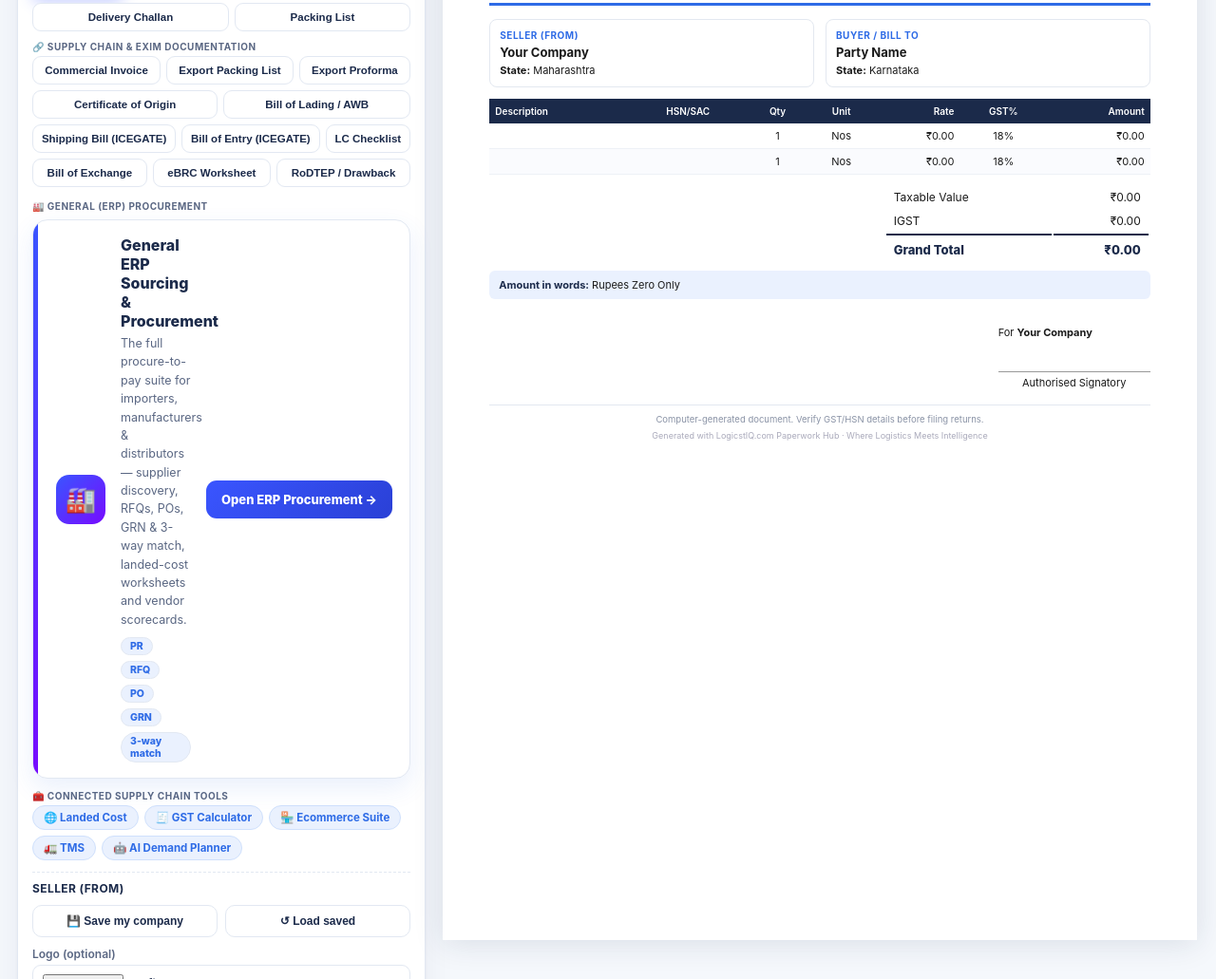
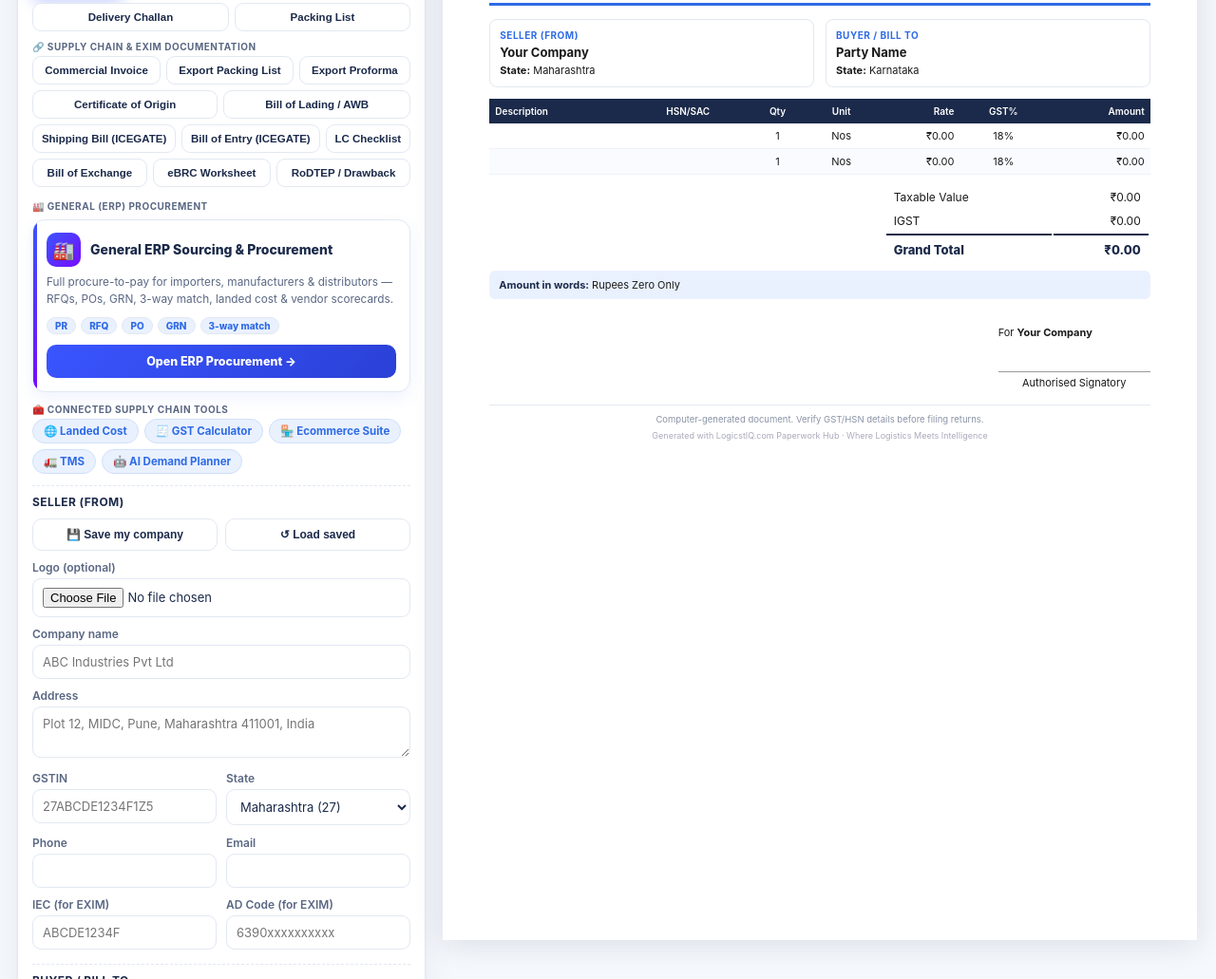
Before and after one commit to logicstiq/logicstiq, a plain HTML site: page documents-generator.html in a window 1280 px wide. Shown: the part 1091-2122 px from the top of the page at 95% size. Drawn offline with nearby package versions, Linux system fonts and the light colour scheme.

Commit message:
Update documents-generator.html

```diff
--- a/documents-generator.html
+++ b/documents-generator.html
@@ -239,26 +239,23 @@ a:focus-visible,button:focus-visible{outline:none;box-shadow:0 0 0 4px rgba(58,8
     <div class="grouplbl" style="margin-top:10px">🔗 Supply Chain &amp; EXIM Documentation</div>
     <div class="doctabs" id="tabsExim"></div>
     <style>
-    .erp-cta{display:flex;align-items:center;gap:16px;margin-top:8px;padding:16px 18px;border-radius:16px;text-decoration:none;background:var(--card);border:1px solid var(--line);box-shadow:0 10px 26px rgba(46,107,230,.10);position:relative;overflow:hidden;transition:transform .15s,box-shadow .15s,border-color .15s}
-    .erp-cta::before{content:"";position:absolute;left:0;top:0;bottom:0;width:5px;background:linear-gradient(180deg,#3A55FF,#770BFF)}
-    .erp-cta:hover{transform:translateY(-2px);box-shadow:0 18px 38px rgba(58,85,255,.18);border-color:#3A55FF}
-    .erp-ic{width:52px;height:52px;flex:0 0 auto;border-radius:14px;background:linear-gradient(135deg,#3A55FF,#770BFF);display:grid;place-items:center;font-size:26px;margin-left:6px}
-    .erp-tx{flex:1;min-width:0;display:flex;flex-direction:column;gap:4px}
-    .erp-tx b{font-size:16px;font-weight:800;color:var(--ink);font-family:'Plus Jakarta Sans','Inter',sans-serif}
-    .erp-sub{font-size:12.5px;color:var(--muted);line-height:1.55}
-    .erp-chips{display:flex;flex-wrap:wrap;gap:6px;margin-top:5px}
-    .erp-chips i{font-style:normal;font-size:10.5px;font-weight:800;color:var(--blue);background:var(--blue-soft);border:1px solid var(--line);border-radius:999px;padding:2px 9px}
-    .erp-go{flex:0 0 auto;align-self:center;font-size:13px;font-weight:800;color:#fff;background:linear-gradient(135deg,#3A55FF,#2A40D6);border-radius:11px;padding:12px 16px;white-space:nowrap}
-    @media(max-width:640px){.erp-cta{flex-direction:column;align-items:flex-start}.erp-go{align-self:stretch;text-align:center}}
+    .erp-cta{display:block;margin-top:8px;padding:13px 14px 14px;border-radius:13px;text-decoration:none;background:var(--card);border:1px solid var(--line);box-shadow:0 6px 16px rgba(46,107,230,.08);position:relative;overflow:hidden;transition:transform .15s,box-shadow .15s,border-color .15s}
+    .erp-cta::before{content:"";position:absolute;left:0;top:0;bottom:0;width:4px;background:linear-gradient(180deg,#3A55FF,#770BFF)}
+    .erp-cta:hover{transform:translateY(-2px);box-shadow:0 14px 30px rgba(58,85,255,.15);border-color:#3A55FF}
+    .erp-hd{display:flex;align-items:center;gap:10px;margin-bottom:7px}
+    .erp-ic{width:36px;height:36px;flex:0 0 auto;border-radius:10px;background:linear-gradient(135deg,#3A55FF,#770BFF);display:grid;place-items:center;font-size:18px}
+    .erp-hd b{font-size:14px;font-weight:800;color:var(--ink);font-family:'Plus Jakarta Sans','Inter',sans-serif;line-height:1.25}
+    .erp-sub{display:block;font-size:11.8px;color:var(--muted);line-height:1.55}
+    .erp-chips{display:flex;flex-wrap:wrap;gap:5px;margin-top:9px}
+    .erp-chips i{font-style:normal;font-size:10px;font-weight:800;color:var(--blue);background:var(--blue-soft);border:1px solid var(--line);border-radius:999px;padding:2px 8px}
+    .erp-go{display:block;margin-top:11px;text-align:center;font-size:12.5px;font-weight:800;color:#fff;background:linear-gradient(135deg,#3A55FF,#2A40D6);border-radius:10px;padding:10px 14px}
+    .erp-cta:hover .erp-go{background:linear-gradient(135deg,#2A40D6,#770BFF)}
     </style>
     <div class="grouplbl" style="margin-top:14px">🏭 General (ERP) Procurement</div>
     <a class="erp-cta" href="/erp-sourcing-procurement.html">
-      <span class="erp-ic">🏭</span>
-      <span class="erp-tx">
-        <b>General ERP Sourcing &amp; Procurement</b>
-        <span class="erp-sub">The full procure-to-pay suite for importers, manufacturers &amp; distributors — supplier discovery, RFQs, POs, GRN &amp; 3-way match, landed-cost worksheets and vendor scorecards.</span>
-        <span class="erp-chips"><i>PR</i><i>RFQ</i><i>PO</i><i>GRN</i><i>3-way match</i></span>
-      </span>
+      <span class="erp-hd"><span class="erp-ic">🏭</span><b>General ERP Sourcing &amp; Procurement</b></span>
+      <span class="erp-sub">Full procure-to-pay for importers, manufacturers &amp; distributors — RFQs, POs, GRN, 3-way match, landed cost &amp; vendor scorecards.</span>
+      <span class="erp-chips"><i>PR</i><i>RFQ</i><i>PO</i><i>GRN</i><i>3-way match</i></span>
       <span class="erp-go">Open ERP Procurement →</span>
     </a>
     <div class="grouplbl" style="margin-top:12px">🧰 Connected supply chain tools</div>
```
